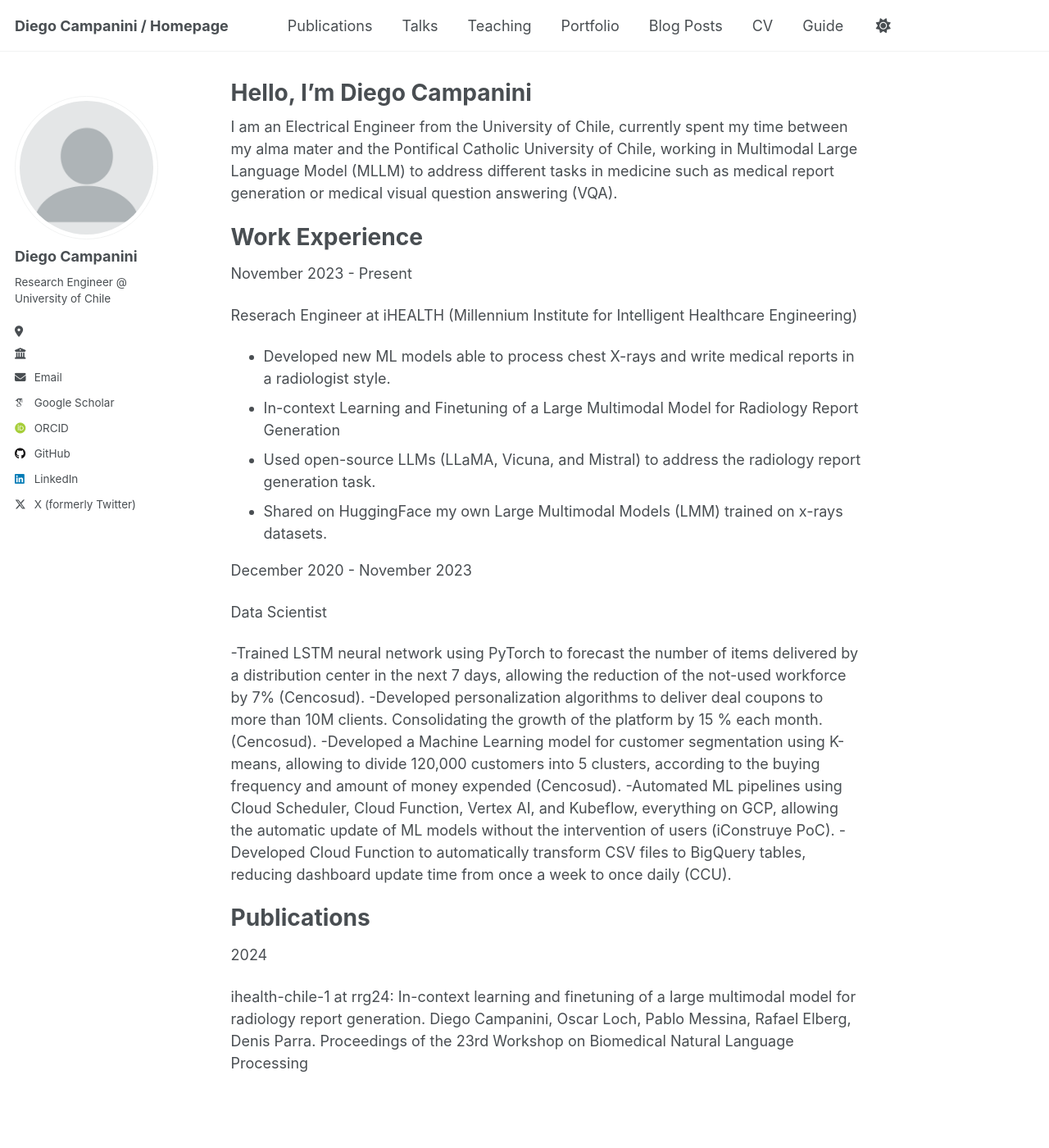
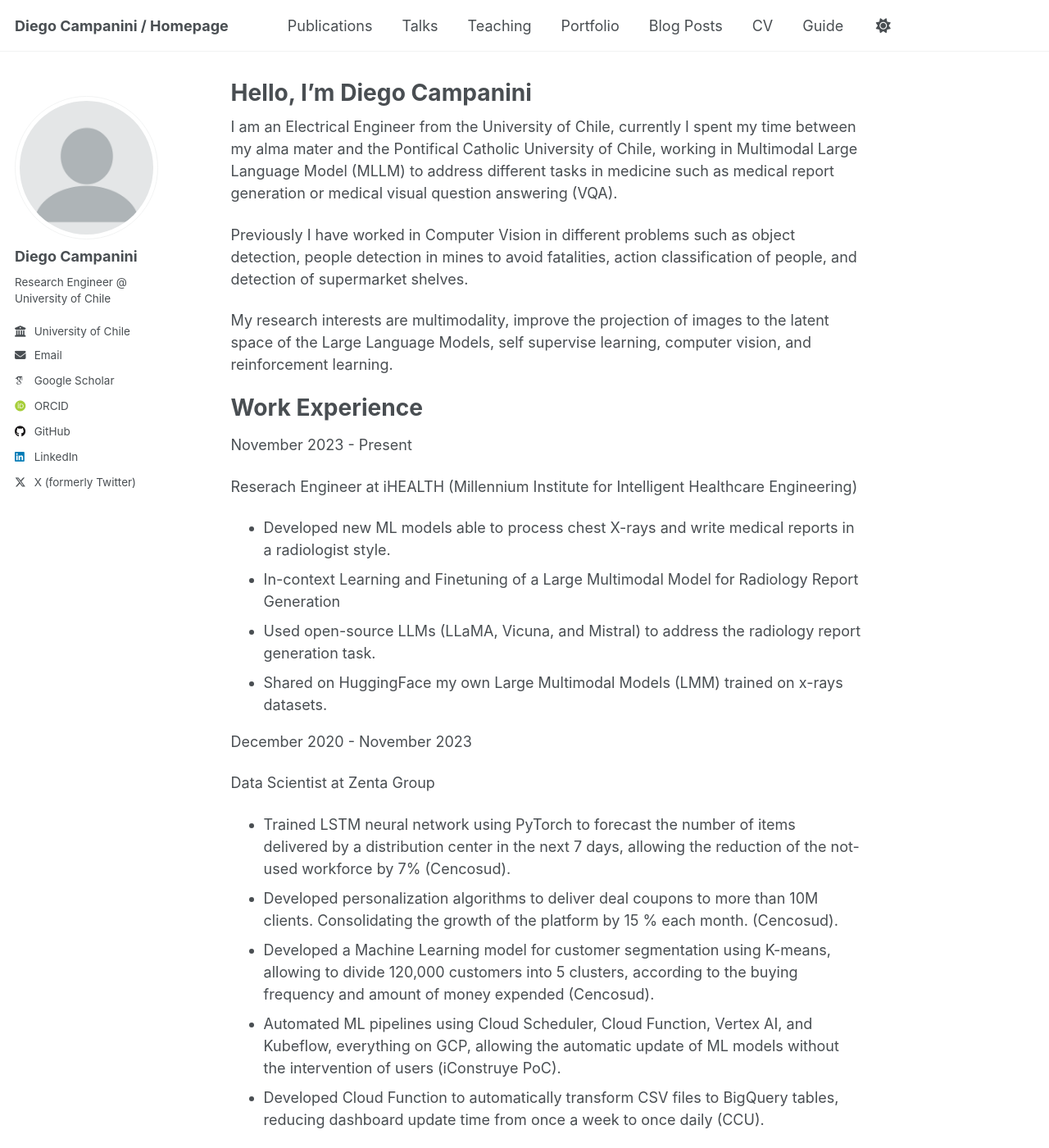
Before and after one commit to dcampanini/dcampanini.github.io, a Jekyll site: the page built from _pages/about.md, in a window 1280 px wide and 1400 px high. Shown: the whole window at 82% size. Built offline with Jekyll 4.4.1, drawn with Linux system fonts in a browser that asks for light colours; some web fonts are replaced; some of the changed text lies outside the part shown.

Commit message:
add some descriptions

```diff
--- a/_config.yml
+++ b/_config.yml
@@ -26,8 +26,8 @@
   name             : "Diego Campanini"
   pronouns         : # example: "she/her"
   bio              : "Research Engineer @ University of Chile"
-  location         : ""
-  employer         : ""
+  location         : # "Santiago, Chile"
+  employer         : "University of Chile"
   uri              : # URL
   email            : "campanini.diego@gmail.com"
 
--- a/_pages/about.md
+++ b/_pages/about.md
@@ -7,8 +7,11 @@
   - /about.html
 ---
 
-I am an Electrical Engineer from the University of Chile, currently spent my time between my alma mater and the Pontifical Catholic University of Chile, working in Multimodal Large Language Model (MLLM) to address different tasks in medicine such as medical report generation or medical visual question answering (VQA).
+I am an Electrical Engineer from the University of Chile, currently I spent my time between my alma mater and the Pontifical Catholic University of Chile, working in Multimodal Large Language Model (MLLM) to address different tasks in medicine such as medical report generation or medical visual question answering (VQA).
 
+Previously I have worked in Computer Vision in different problems such as object detection, people detection in mines to avoid fatalities, action classification of people, and detection of supermarket shelves.
+
+My research interests are multimodality, improve the projection of images to the latent space of the Large Language Models, self supervise learning, computer vision, and reinforcement learning.
 
 
 Work Experience
@@ -24,14 +27,22 @@
 
 December 2020 - November 2023
 
-Data Scientist
+Data Scientist at Zenta Group
 
--Trained LSTM neural network using PyTorch to forecast the number of items delivered by a distribution center in the next 7 days, allowing the reduction of the not-used workforce by 7% (Cencosud).
--Developed personalization algorithms to deliver deal coupons to more than 10M clients. Consolidating the growth of the platform by 15 % each month. (Cencosud).
--Developed a Machine Learning model for customer segmentation using K-means, allowing to divide 120,000 customers into 5 clusters, according to the buying frequency and amount of money expended (Cencosud).
--Automated ML pipelines using Cloud Scheduler, Cloud Function, Vertex AI, and Kubeflow, everything on GCP, allowing the automatic update of ML models without the intervention of users (iConstruye PoC).
--Developed Cloud Function to automatically transform CSV files to BigQuery tables, reducing dashboard update time from once a week to once daily (CCU).
+- Trained LSTM neural network using PyTorch to forecast the number of items delivered by a distribution center in the next 7 days, allowing the reduction of the not-used workforce by 7% (Cencosud).
+- Developed personalization algorithms to deliver deal coupons to more than 10M clients. Consolidating the growth of the platform by 15 % each month. (Cencosud).
+- Developed a Machine Learning model for customer segmentation using K-means, allowing to divide 120,000 customers into 5 clusters, according to the buying frequency and amount of money expended (Cencosud).
+- Automated ML pipelines using Cloud Scheduler, Cloud Function, Vertex AI, and Kubeflow, everything on GCP, allowing the automatic update of ML models without the intervention of users (iConstruye PoC).
+- Developed Cloud Function to automatically transform CSV files to BigQuery tables, reducing dashboard update time from once a week to once daily (CCU).
 
+
+June 2017 - December 2017
+
+Research Engineer at Advanced Mining Technology Center
+
+- Researched line extraction algorithms using a LIDAR 2D laser to fit lines to different objects within subterranean mines.
+- Researched obstacle detection and avoidance systems using points cloud produced by a LIDAR 2D laser.
+- Developed a system of obstacle avoidance with memory for LHD loaders (load, haul, dump machine), allowing the trucks to recall the position of obstacles outside their view.
 
 
 Publications
```
Also changed, not shown: other parts of _pages/about.md (+5 -0 lines).
